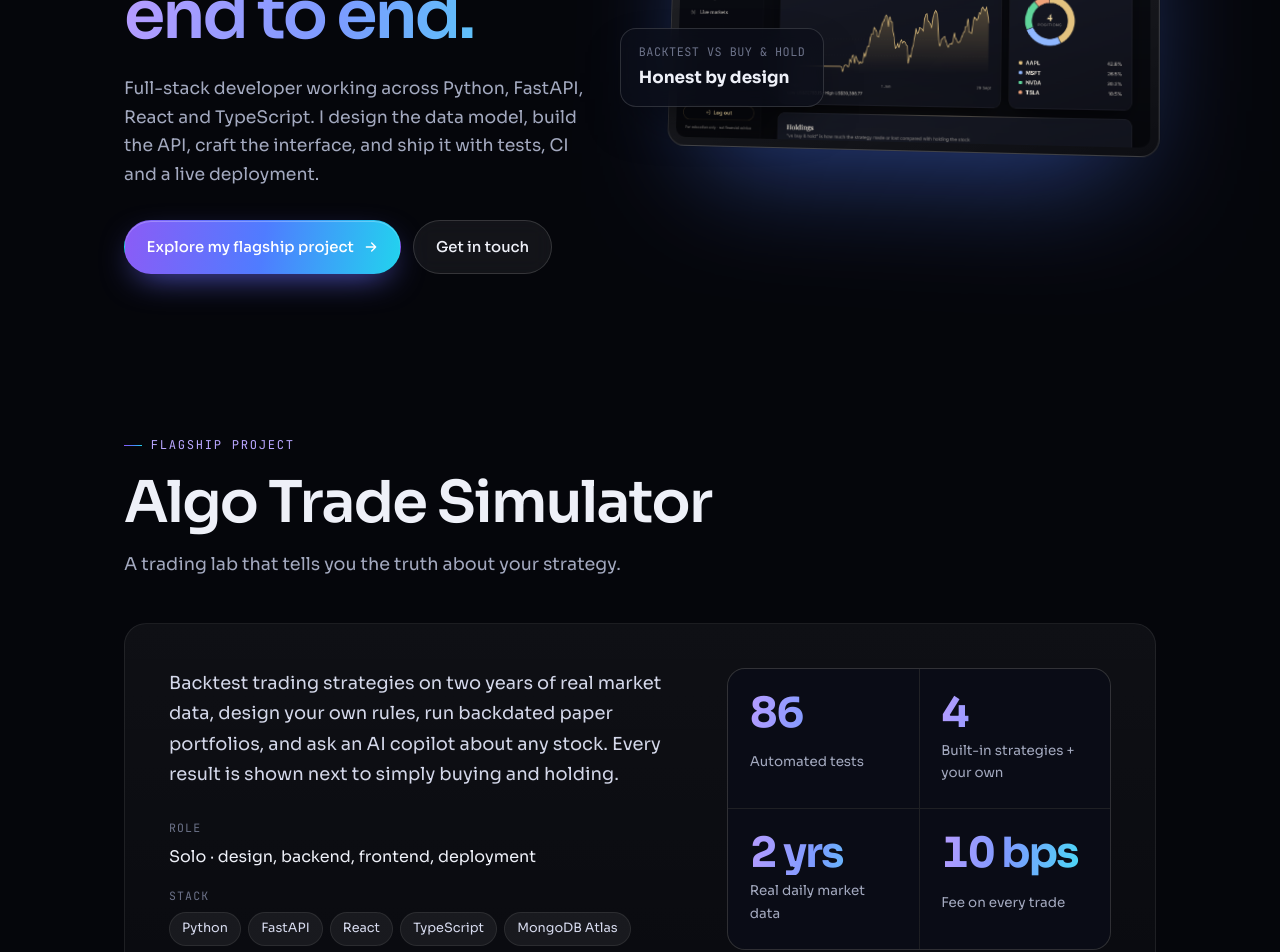
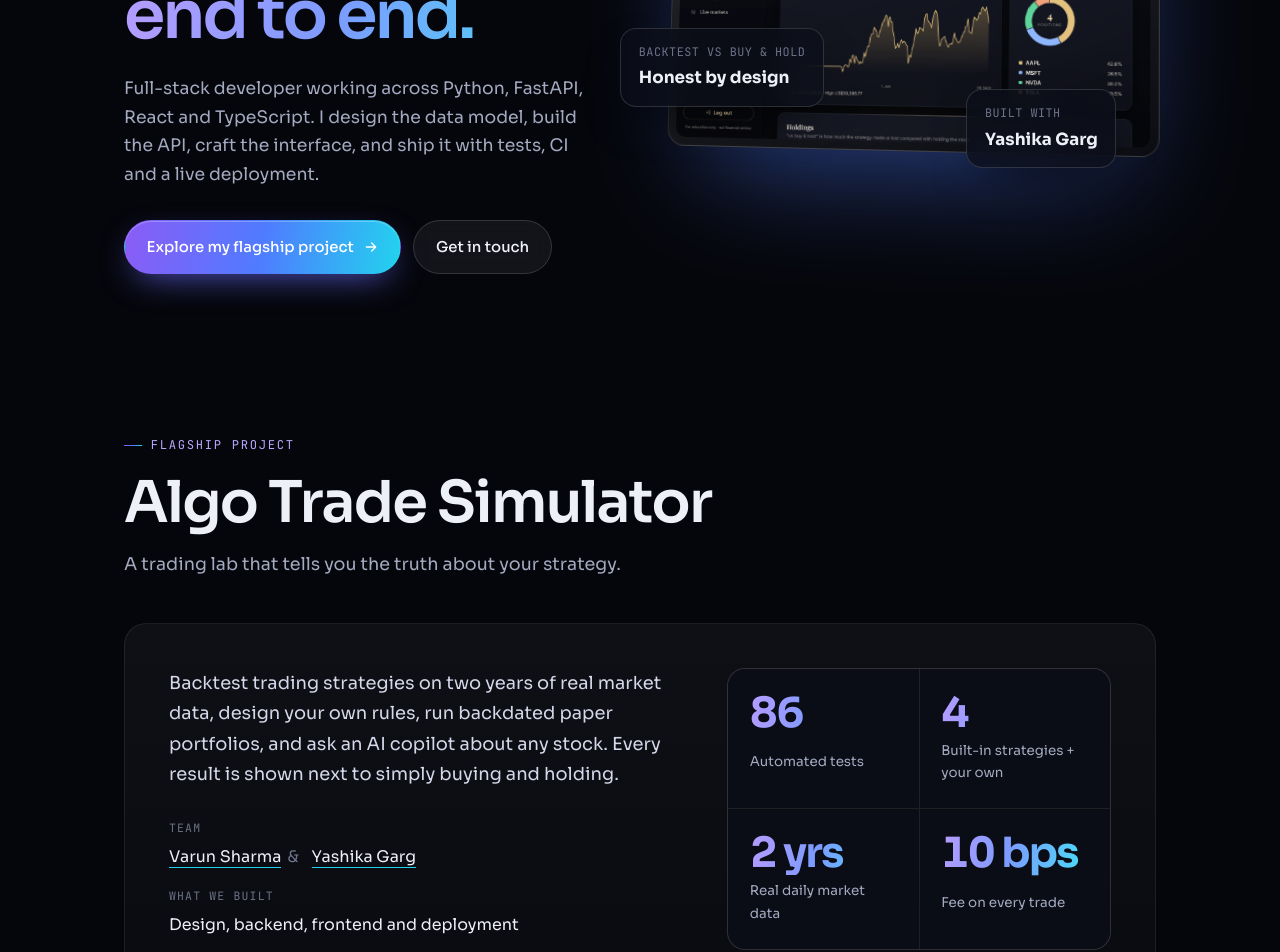
Before and after one commit to varun-sharma-2006/varun-portfolio, a React (Vite) app: page / in a window 1280 px wide. Shown: the part 460-1412 px from the top of the page. Built offline with nearby package versions, Linux system fonts and the light colour scheme.

Commit message:
Credit Yashika Garg as co-builder of Algo Trade Simulator
Co-Authored-By: Claude Opus 5.5 <noreply@anthropic.com>

```diff
--- a/src/App.tsx
+++ b/src/App.tsx
@@ -203,6 +203,10 @@ function Hero() {
           <span className="mono">Backtest vs buy &amp; hold</span>
           <strong>Honest by design</strong>
         </div>
+        <div className="float float-c">
+          <span className="mono">Built with</span>
+          <strong>Yashika Garg</strong>
+        </div>
         <div className="float float-b">
           <span className="mono">Tests passing</span>
           <strong className="grad">86 / 86</strong>
@@ -256,7 +260,20 @@ function CaseStudy() {
           <p>{caseStudy.summary}</p>
           <dl>
             <div>
-              <dt>Role</dt>
+              <dt>Team</dt>
+              <dd className="team">
+                {caseStudy.team.map((member, i) => (
+                  <span key={member.name}>
+                    <a href={member.href} target="_blank" rel="noreferrer">
+                      {member.name}
+                    </a>
+                    {i < caseStudy.team.length - 1 ? <em>&amp;</em> : null}
+                  </span>
+                ))}
+              </dd>
+            </div>
+            <div>
+              <dt>What we built</dt>
               <dd>{caseStudy.role}</dd>
             </div>
             <div>
--- a/src/profile.ts
+++ b/src/profile.ts
@@ -74,7 +74,11 @@ export const caseStudy = {
     { label: "View source", href: "https://github.com/varun-sharma-2006/AlgoTrade" },
   ] satisfies Link[],
   heroImage: "/algotrade/portfolio.png",
-  role: "Solo · design, backend, frontend, deployment",
+  role: "Design, backend, frontend and deployment",
+  team: [
+    { name: "Varun Sharma", href: "https://github.com/varun-sharma-2006" },
+    { name: "Yashika Garg", href: "https://github.com/yashikagarg16" },
+  ],
   stack: ["Python", "FastAPI", "React", "TypeScript", "MongoDB Atlas", "Google Gemini", "Vercel", "GitHub Actions"],
 
   stats: [
@@ -89,14 +93,14 @@ export const caseStudy = {
       kicker: "The problem",
       title: "Most backtests flatter the strategy",
       body:
-        "My first version reported a strategy's return as the stock's buy-and-hold return and used a hard-coded win " +
+        "Our first version reported a strategy's return as the stock's buy-and-hold return and used a hard-coded win " +
         "rate. It looked great and meant nothing. Many 'profitable' strategies online make the same mistakes.",
     },
     {
       kicker: "The approach",
       title: "Simulate every trade honestly",
       body:
-        "I rebuilt the engine to decide positions at each day's close using only past data, hold them from the next " +
+        "We rebuilt the engine to decide positions at each day's close using only past data, hold them from the next " +
         "day, charge a fee on every entry and exit, and always report the result next to buy & hold.",
     },
     {
--- a/src/styles.css
+++ b/src/styles.css
@@ -542,6 +542,35 @@ main {
   right: -1.5rem;
   top: 6%;
   animation-delay: -3s;
+}
+
+.float-c {
+  right: 8%;
+  bottom: -1.5rem;
+  animation-delay: -1.5s;
+}
+
+.team {
+  display: flex;
+  flex-wrap: wrap;
+  gap: 0.4rem;
+}
+
+.team a {
+  color: var(--text);
+  background: linear-gradient(var(--cyan), var(--cyan)) 0 100% / 100% 1px no-repeat;
+  padding-bottom: 1px;
+  transition: color 0.2s ease;
+}
+
+.team a:hover {
+  color: #aef2fb;
+}
+
+.team em {
+  font-style: normal;
+  margin: 0 0.4rem;
+  color: var(--faint);
 }
 
 .float-b strong {
```
